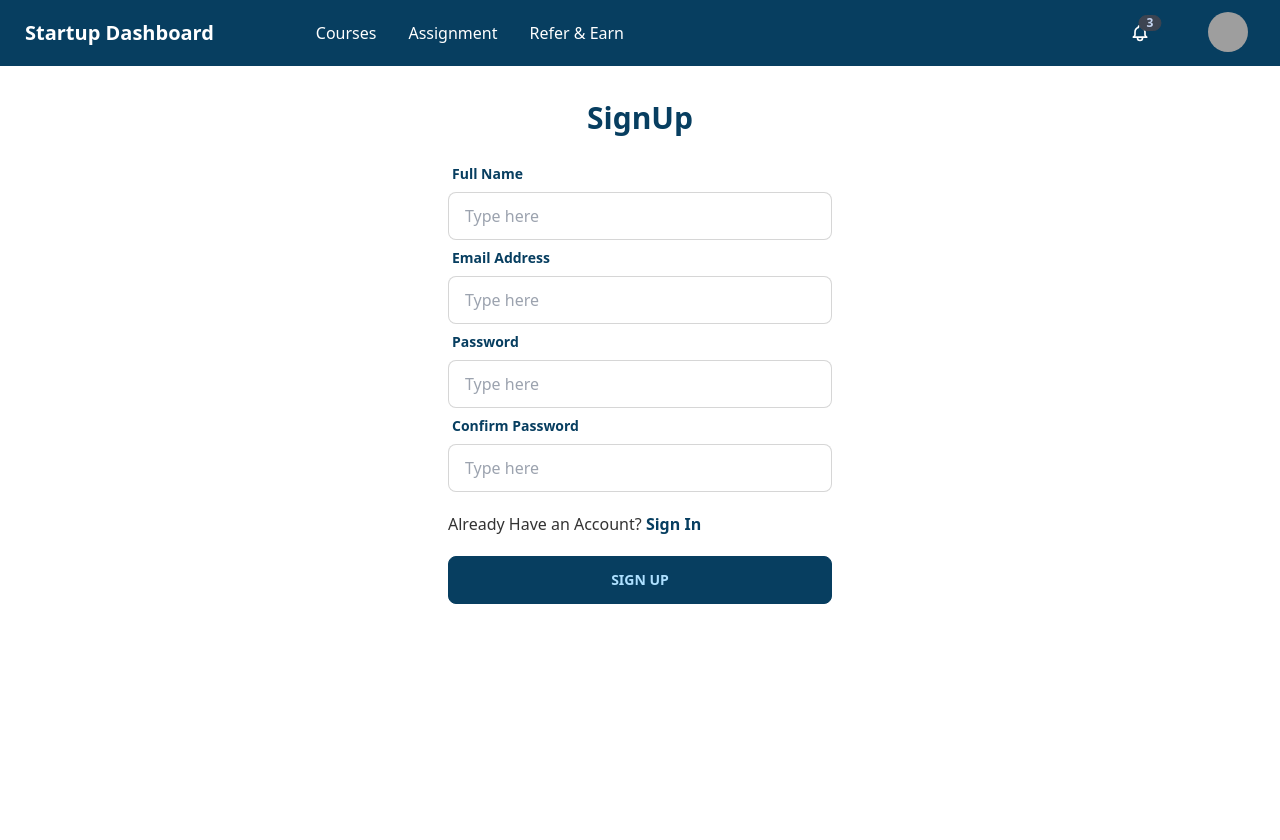
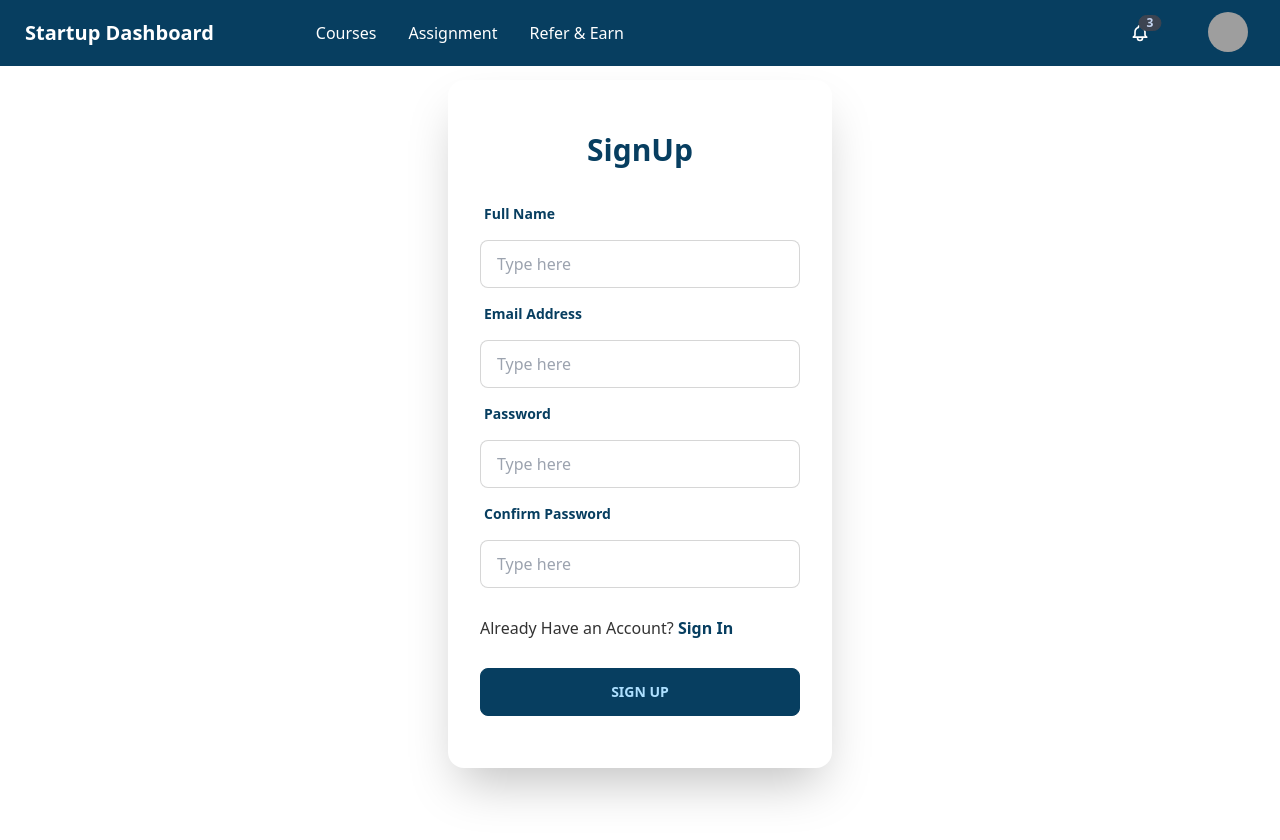
Before and after one commit to n00bNn00b/dreadnought-dashboard, a React (Create React App) app: page /signup in a window 1280 px wide. Shown: the top 840 px of the page. Before the commit the page ends 800 px from the top, so only its background shows below. Built offline with nearby package versions, Linux system fonts and the light colour scheme; grey boxes are pictures that could not be loaded.

Commit message:
signup functionally implemented and card implemented

```diff
--- a/package.json
+++ b/package.json
@@ -8,8 +8,10 @@
     "@testing-library/user-event": "^13.2.1",
     "axios": "^0.27.2",
     "daisyui": "^2.28.0",
+    "firebase": "^9.10.0",
     "react": "^18.2.0",
     "react-dom": "^18.2.0",
+    "react-firebase-hooks": "^5.0.3",
     "react-router-dom": "6.4",
     "react-scripts": "5.0.1",
     "web-vitals": "^2.1.0"
--- a/src/components/Authentication/Signup/Signup.jsx
+++ b/src/components/Authentication/Signup/Signup.jsx
@@ -1,16 +1,50 @@
 import React from "react";
-import { Link } from "react-router-dom";
+import { Link, useNavigate } from "react-router-dom";
+import {
+  useCreateUserWithEmailAndPassword,
+  useUpdateProfile,
+} from "react-firebase-hooks/auth";
+import auth from "../../../firebase.init";
 
 const Signup = () => {
-  const handleSignUp = (e) => {
+  const [createUserWithEmailAndPassword, user, loading, error] =
+    useCreateUserWithEmailAndPassword(auth, { sendEmailVerification: true });
+  const [updateProfile, updating, errorProfile] = useUpdateProfile(auth);
+  const navigate = useNavigate();
+
+  if (user) {
+    console.log("signup:", user);
+  }
+
+  if (loading || updating) {
+    return <div>updating...</div>;
+  }
+
+  if (error || errorProfile) {
+    console.log("Error: ", error.message || errorProfile.message);
+  }
+
+  const handleSignUp = async (e) => {
     e.preventDefault();
-    const fName = e.target.name.value;
-    const mail = e.target.email.value;
-    const pass = e.target.password.value;
+    const name = e.target.name.value;
+    const email = e.target.email.value;
+    const password = e.target.password.value;
     const confirmPass = e.target.confirmPass.value;
+
+    if (password !== confirmPass) {
+      alert("Error");
+    } else {
+      await createUserWithEmailAndPassword(email, password);
+      await updateProfile({ displayName: name });
+      console.log("user: ", user);
+    }
   };
   return (
-    <form className="form-control w-full max-w-sm my-20 mx-auto">
+    <form
+      onSubmit={handleSignUp}
+      className="form-control card bg-base-100 shadow-2xl w-full max-w-sm my-20 mx-auto"
+    >
+      <div className="card-body">
         <h2 className="text-center font-bold text-primary text-3xl my-5">
           SignUp
         </h2>
@@ -26,7 +60,9 @@ const Signup = () => {
         />
 
         <label className="label">
-        <span className="label-text font-bold text-primary">Email Address</span>
+          <span className="label-text font-bold text-primary">
+            Email Address
+          </span>
         </label>
         <input
           type="email"
@@ -53,7 +89,7 @@ const Signup = () => {
           </span>
         </label>
         <input
-        type="text"
+          type="password"
           placeholder="Type here"
           className="input input-bordered w-full max-w-sm"
           name="confirmPass"
@@ -68,6 +104,7 @@ const Signup = () => {
         </div>
 
         <input type="submit" value="Sign Up" className="btn btn-primary my-5" />
+      </div>
     </form>
   );
 };
--- /dev/null
+++ b/src/firebase.init.js
@@ -0,0 +1,21 @@
+// Import the functions you need from the SDKs you need
+import { initializeApp } from "firebase/app";
+import { getAuth } from "firebase/auth";
+// TODO: Add SDKs for Firebase products that you want to use
+// https://firebase.google.com/docs/web/setup#available-libraries
+
+// Your web app's Firebase configuration
+const firebaseConfig = {
+  apiKey: process.env.REACT_APP_apiKey,
+  authDomain: process.env.REACT_APP_authDomain,
+  projectId: process.env.REACT_APP_projectId,
+  storageBucket: process.env.REACT_APP_storageBucket,
+  messagingSenderId: process.env.REACT_APP_messagingSenderId,
+  appId: process.env.REACT_APP_appId,
+};
+
+// Initialize Firebase
+const app = initializeApp(firebaseConfig);
+const auth = getAuth(app);
+
+export default auth;
```
Also changed, not shown: 1 other file (tests, documents, lock files or other folders). Lines whose indentation alone changed are shown as unchanged.
